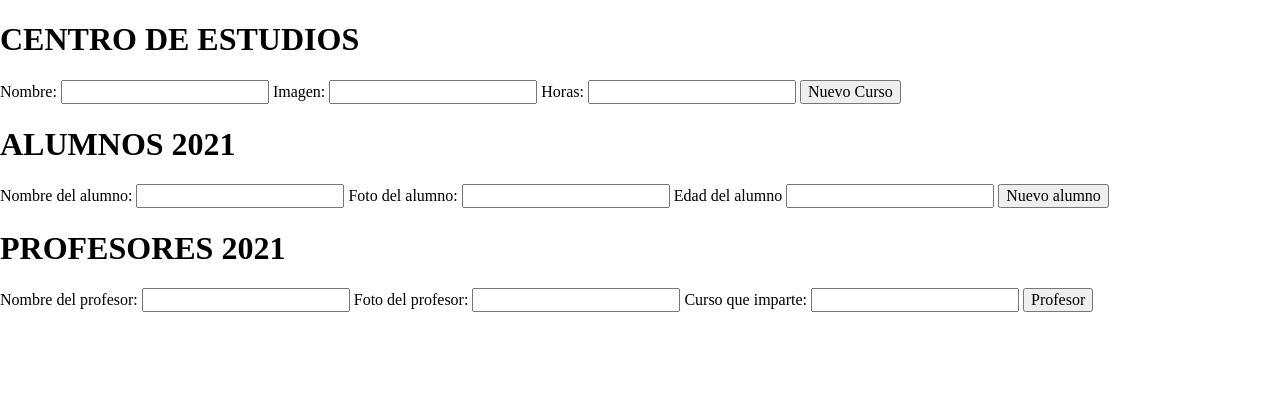
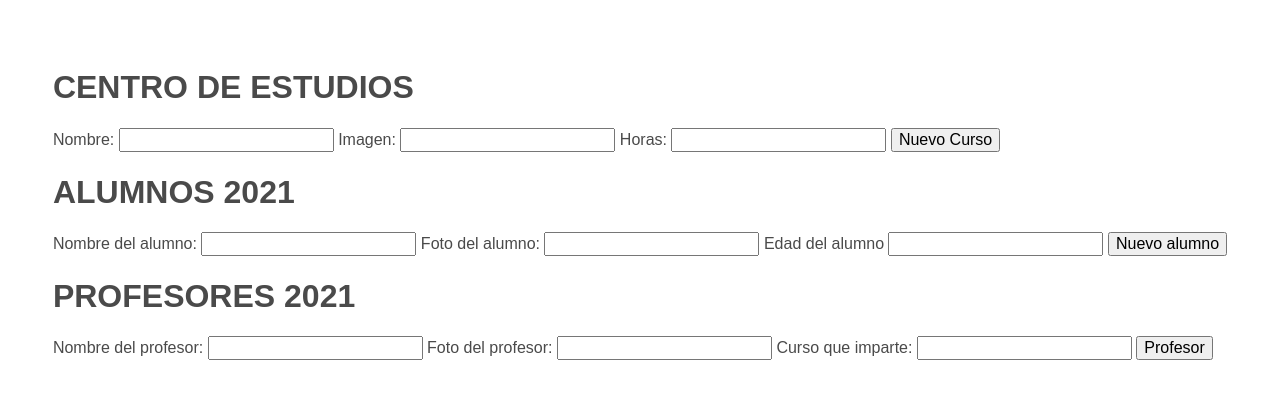
Before and after one commit to Elderpunk/Proyecto-POO, a website with bundled scripts: page index.html in a window 1280 px wide. Built offline with nearby package versions, Linux system fonts and the light colour scheme.

Commit message:
CSS Actualizado

```diff
--- a/index.html
+++ b/index.html
@@ -9,7 +9,7 @@
             rel="stylesheet"
             href="../node_modules/normalize.css/normalize.css"
         />
-        <link rel="stylesheet" href="./css/estilos.css" />
+        <link rel="stylesheet" href="./src/css/estilos.css" />
     </head>
     <body>
         <main>
```
